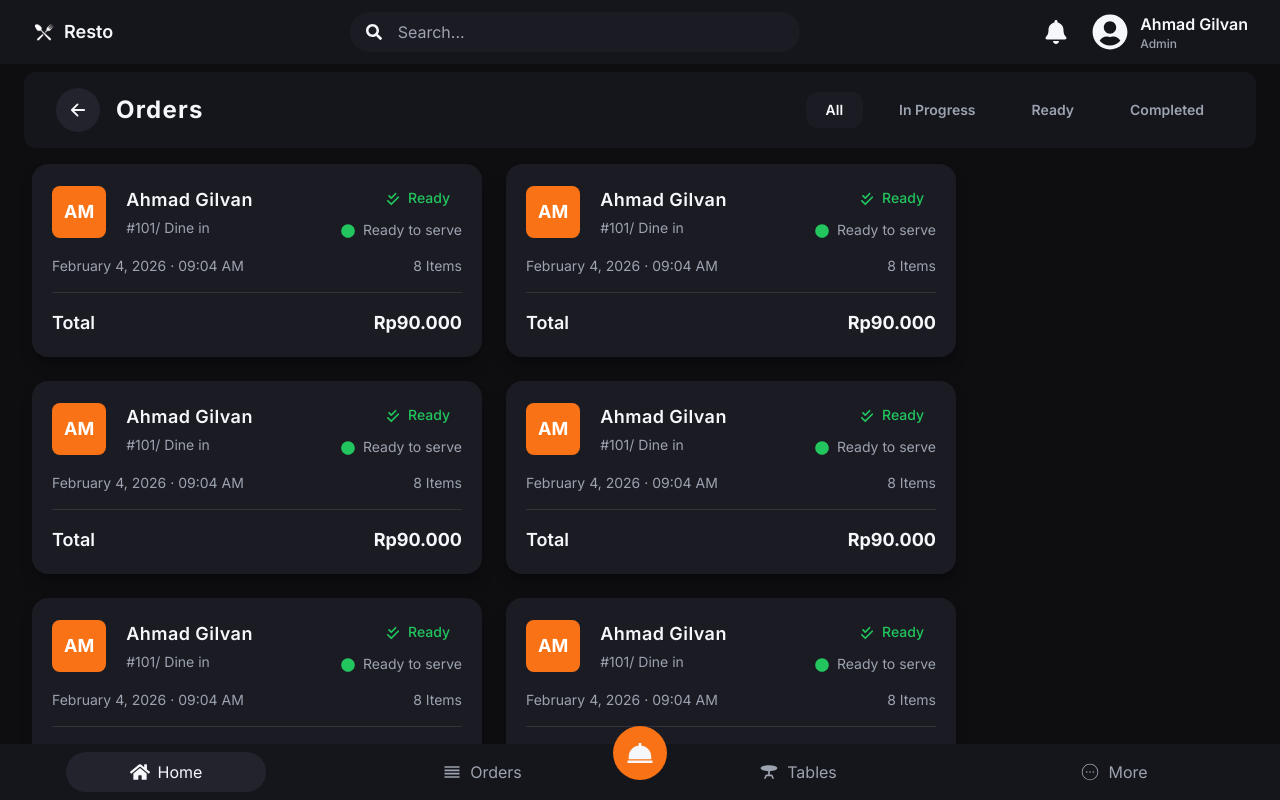
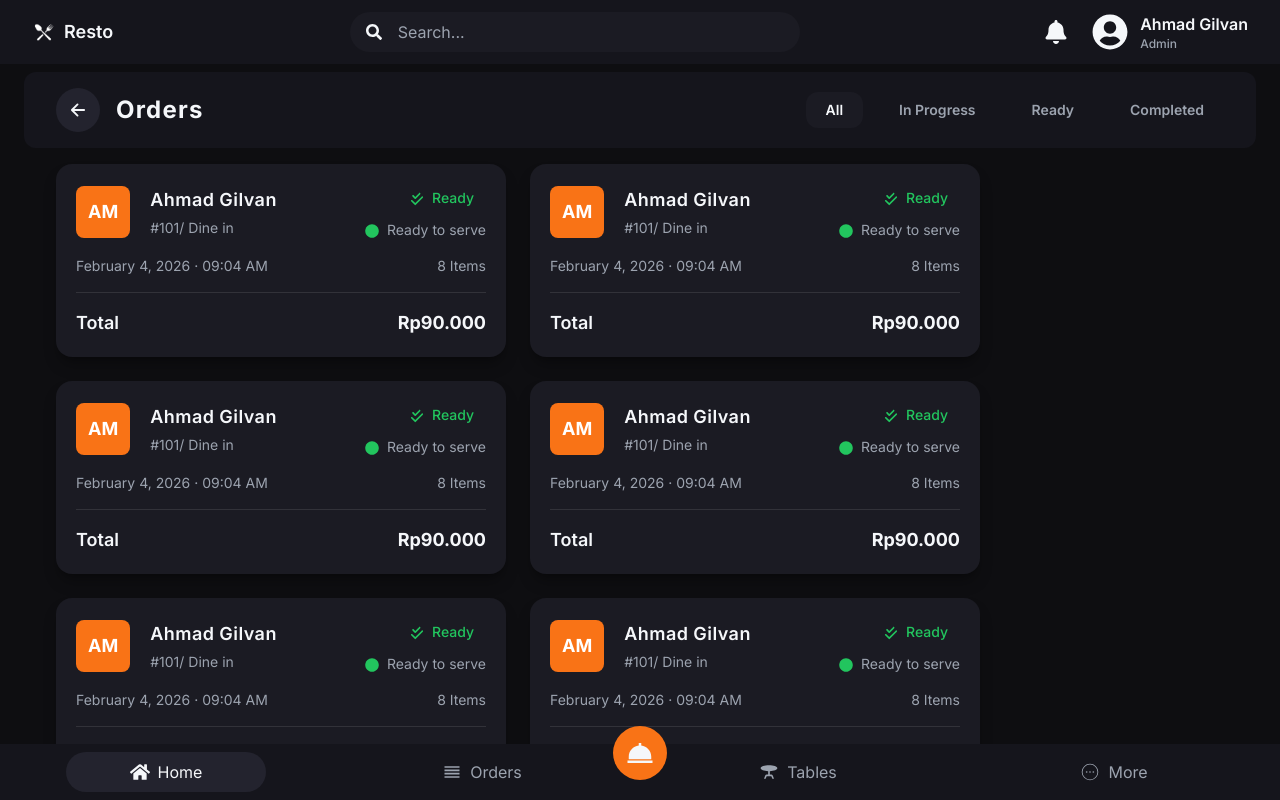
Before and after one commit to gillpann/pos-restaurant-frontend, a React (Vite) app: page /orders in a window 1280 px wide. Built offline with nearby package versions, Linux system fonts and the light colour scheme.

Commit message:
adjust padding in Order page layout

```diff
--- a/src/pages/Orders.jsx
+++ b/src/pages/Orders.jsx
@@ -59,7 +59,7 @@ const Orders = () => {
         </div>
       </div>
 
-      <div className="flex flex-wrap gap-6 px-8 py-4 overflow-y-scroll scrollbar-hide h-[calc(100vh-10rem)]">
+      <div className="flex flex-wrap gap-6 px-14 py-4 overflow-y-scroll scrollbar-hide h-[calc(100vh-10rem)]">
         <OrderCard />
         <OrderCard />
         <OrderCard />
```
